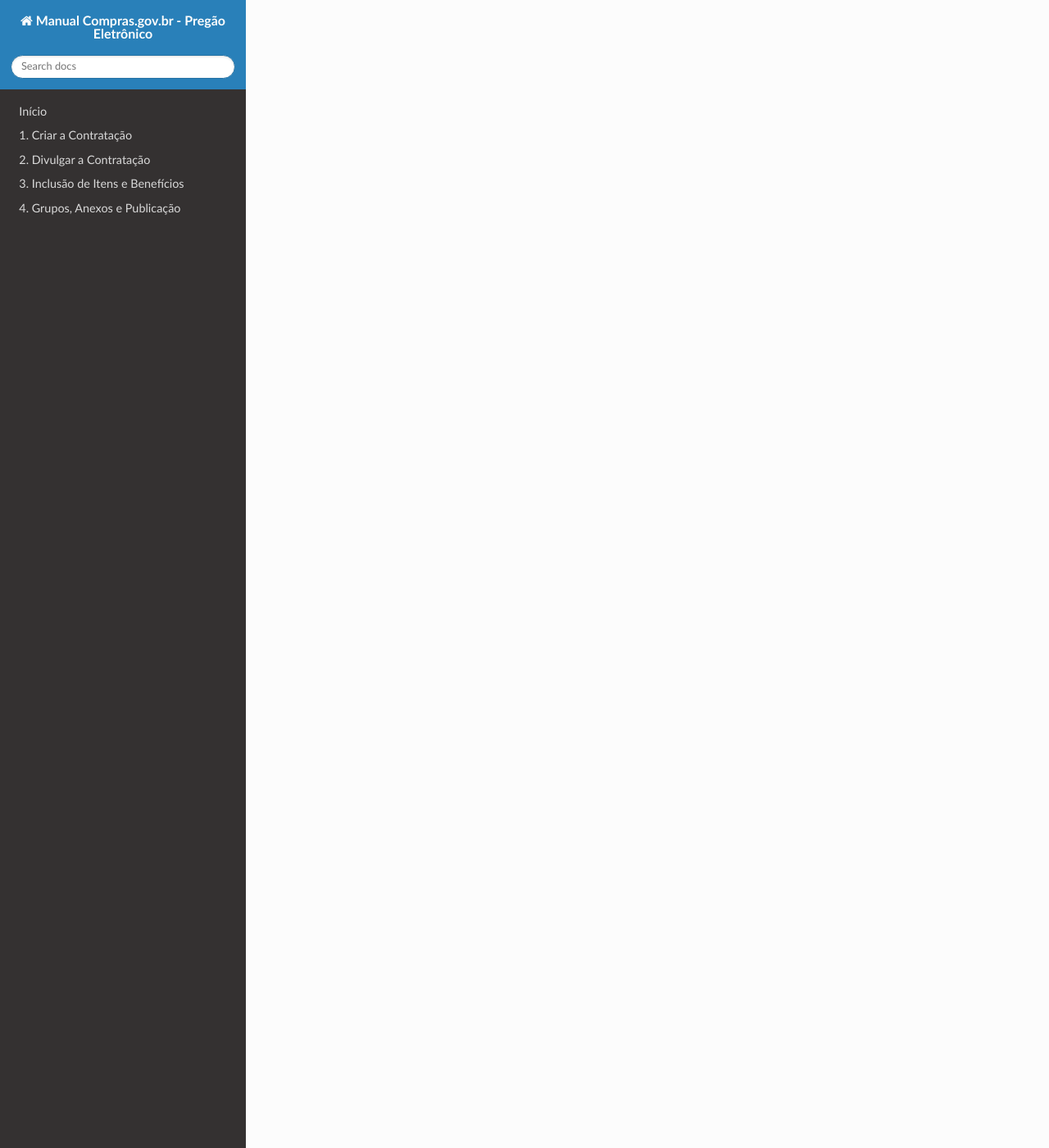
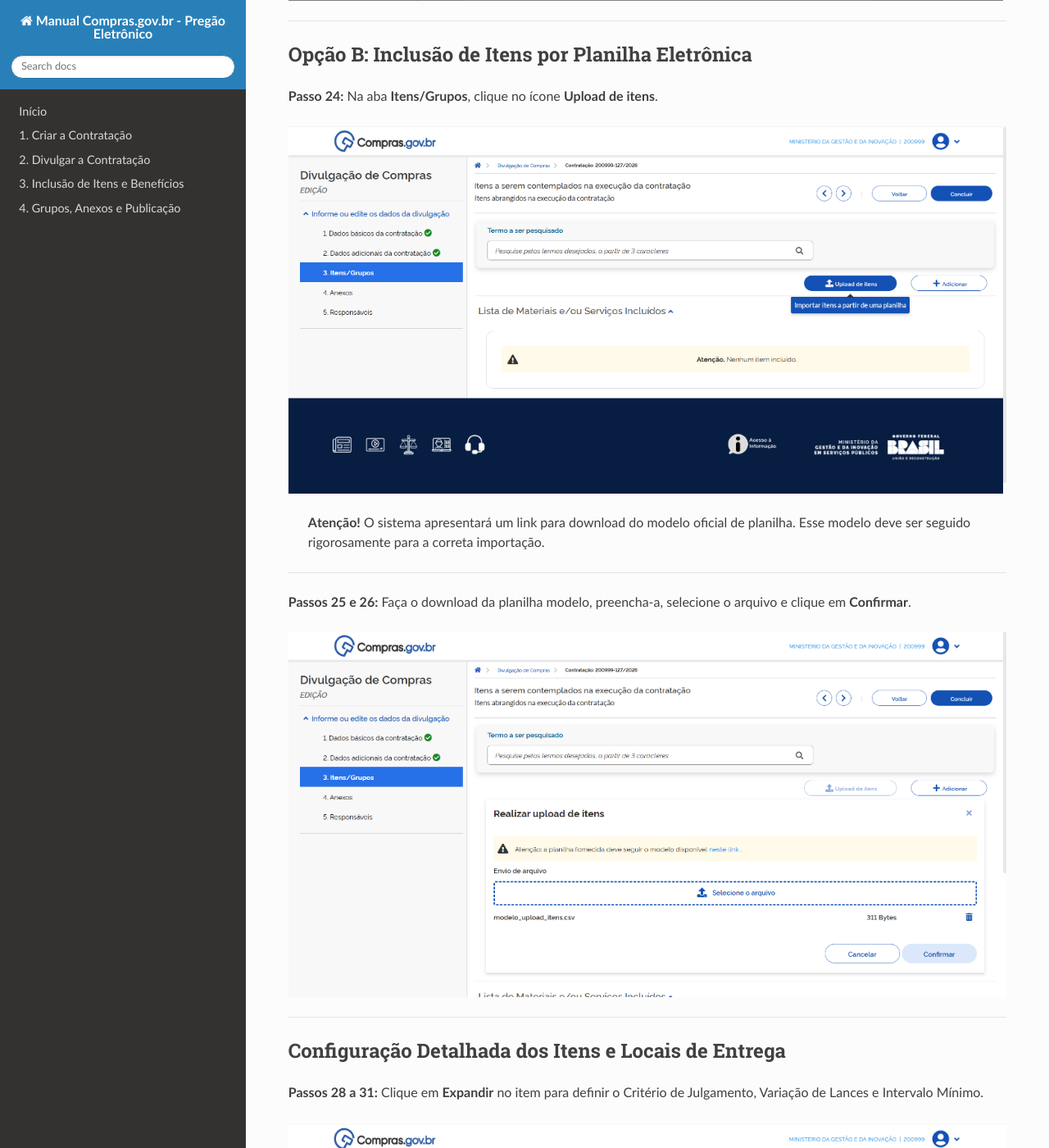
Before and after one commit to emilix10-bit/manual-compras-pregao, an MkDocs documentation site: the page built from docs/versao-impressao.md, in a window 1280 px wide and 1400 px high, scrolled down 11737 px. Shown: the whole window at 82% size. Built offline with MkDocs 1.6.1, drawn with Linux system fonts in a browser that asks for light colours; nearby versions of some CDN libraries; some of the changed text lies outside the part shown.

Commit message:
Update versao-impressao.md

```diff
--- a/docs/versao-impressao.md
+++ b/docs/versao-impressao.md
@@ -110,3 +110,83 @@ Detalhe os fundamentos legais disponíveis e, quando localizar a opção adequad
 **Passos 15 e 16:** Na aba **Dados adicionais da contratação**, preencha os dados do empenho para a publicação no DOU, bem como as datas de início e fim de recebimento de propostas.
 
 ![Tela 16](Imagens/16-dados-adicionais-da-contratacao.png)
+
+
+# Terceira Etapa: Inclusão e Configuração de Itens
+
+Existem duas formas de incluir itens na sua contratação: diretamente pelo **Catálogo integrado** ou por meio do upload de uma **Planilha Eletrônica**.
+
+---
+
+## Opção A: Inclusão de Itens pelo Catálogo
+
+**Passo 18:** Na aba **Itens/Grupos**, clique em “+Adicionar”.
+
+![Tela 19](Imagens/19-Inclusao-de-itens-Catalogo.png)
+
+---
+
+**Passo 19:** Pesquise pelos termos desejados na barra de busca.
+
+![Tela 20](Imagens/20-Inclusao-de-itens-Catalogo.png)
+
+---
+
+**Passo 20:** Escolha se é material ou serviço e procure pelo item desejado. Quando encontrado, clique em **Detalhar** e, em seguida, no ícone **"+"**.
+
+![Tela 21-A](Imagens/21-A-detalhar-item.png)
+
+---
+
+**Passo 21:** Verifique a unidade de fornecimento, inclua o valor unitário e clique em **Salvar**. Repita os passos para todos os itens.
+
+![Tela 22](Imagens/22-Inclusao-de-itens-Catalogo.png)
+
+---
+
+**Passos 22 e 23:** Após inserir os itens, clique no carrinho no canto superior direito e confirme a inclusão.
+
+![Tela 23 e 24](Imagens/23-Inclusao-de-itens-Catalogo.png)
+
+---
+
+## Opção B: Inclusão de Itens por Planilha Eletrônica
+
+**Passo 24:** Na aba **Itens/Grupos**, clique no ícone **Upload de itens**.
+
+![Tela 26](Imagens/26-Inclusao-de-itens-Planilha.png)
+
+> **Atenção!** O sistema apresentará um link para download do modelo oficial de planilha. Esse modelo deve ser seguido rigorosamente para a correta importação.
+
+---
+
+**Passos 25 e 26:** Faça o download da planilha modelo, preencha-a, selecione o arquivo e clique em **Confirmar**.
+
+![Tela 29](Imagens/29-Inclusao-de-itens-Planilha.png)
+
+---
+
+## Configuração Detalhada dos Itens e Locais de Entrega
+
+**Passos 28 a 31:** Clique em **Expandir** no item para definir o Critério de Julgamento, Variação de Lances e Intervalo Mínimo.
+
+![Tela 34](Imagens/34-Configuracao-de-item.png)
+
+---
+
+**Passos 32 a 36:** Em **Locais de Entrega**, adicione os endereços e as quantidades para cada local correspondente.
+
+![Tela 39](Imagens/39-Configuracao-de-item.png)
+
+---
+
+## Atribuição de Benefícios (ME/EPP, Margem de Preferência e Conteúdo Nacional)
+
+**Passo 37:** Na aba **Benefícios**, configure se haverá benefício exclusivo, cota reservada ou subcontratação para ME/EPP.
+
+![Tela 41](Imagens/41-Configuracao-de-item.png)
+
+> **Importante:** Caso não aplique benefícios para ME/EPP, selecione obrigatoriamente a justificativa correspondente no sistema.
+
+
+<br>
```
